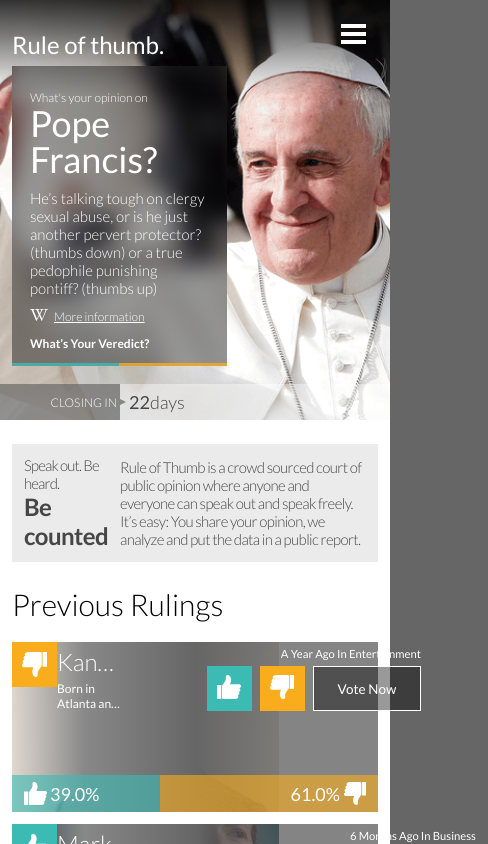
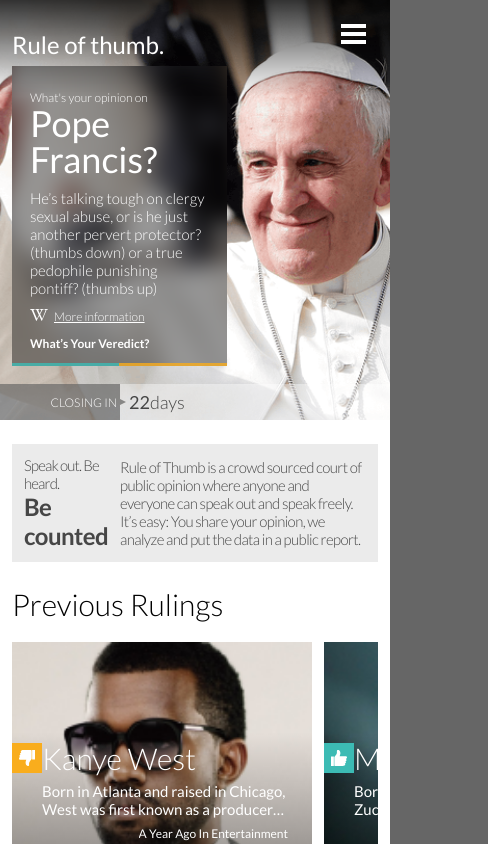
Before and after one commit to japolacios/nextjs-app-redux-toolkit, a Next.js app: page / in a window 390 px wide. Shown: the top 844 px of the page, 488 px wide, since content can reach past the window. Built offline with nearby package versions, Linux system fonts and the light colour scheme.

Commit message:
box-layout added, minor media query fixes

```diff
--- a/components/List.js
+++ b/components/List.js
@@ -24,7 +24,7 @@
         <h1>Previous Rulings</h1>
       </div>
       {people.length ? (
-        <div className="list">
+        <div className="list box">
           {people.map((person, index) => {
             return <PersonCard data={person} personId={index} />;
           })}
--- /dev/null
+++ b/styles/_box-layout.scss
@@ -0,0 +1,136 @@
+.list {
+  &.box {
+    display: flex;
+    flex-wrap: wrap;
+    justify-content: space-between;
+    .card {
+      width: 348px;
+      height: 348px;
+      justify-content: flex-end;
+      background-size: cover;
+      background-position: center;
+      .layer {
+        background: no-repeat
+          linear-gradient(
+            180deg,
+            rgba(0, 0, 0, 0.0001) 0%,
+            rgba(0, 0, 0, 0.6) 100%
+          );
+        height: 70%;
+        top: unset;
+        bottom: 0;
+      }
+      .info-wrapper {
+        display: flex;
+        flex-direction: column;
+        h2 {
+          -webkit-line-clamp: 2;
+        }
+        .info {
+          .global-score {
+            flex: 2 1 auto;
+            align-items: flex-end;
+            .overall-votes {
+              width: $tablet-thumb-box-size;
+              height: $tablet-thumb-box-size;
+              img {
+                width: $tablet-thumb-image-size;
+                height: $tablet-thumb-image-size;
+              }
+            }
+          }
+          .text-wrapper {
+            flex: 3 1 auto;
+            padding-right: 2em;
+            p {
+              font-size: 0.83em;
+            }
+          }
+        }
+        .voting {
+          flex: 1 1 auto;
+          padding-right: 2em;
+          margin: 0 0 0.5em;
+          p {
+            margin-bottom: 1em;
+            font-size: 0.67em;
+          }
+          .vote {
+            button {
+              width: $tablet-thumb-box-size;
+              height: $tablet-thumb-box-size;
+              img {
+                width: $tablet-thumb-image-size;
+                height: $tablet-thumb-image-size;
+              }
+            }
+            .vote-button {
+              font-size: 0.83em;
+              height: 38px;
+            }
+          }
+        }
+      }
+      .vote-bar {
+        height: 36px;
+        .section-bar {
+          p {
+            font-size: 1em;
+          }
+          img {
+            width: $tablet-thumb-image-size;
+            height: $tablet-thumb-image-size;
+          }
+        }
+      }
+    }
+    @media all and (max-width: 768px) {
+      .card {
+        width: 351px;
+        height: 351px;
+      }
+    }
+    @media all and (max-width: 550px) {
+      flex-wrap: nowrap;
+      overflow-y: scroll;
+      .card {
+        min-width: 300px;
+        height: 300px;
+        margin-right: 1em;
+        .info-wrapper {
+          .info {
+            //align-items: center;
+            .global-score {
+              margin-top: -0.5em;
+            }
+            .text-wrapper {
+              h2 {
+                font-size: 2.5em;
+              }
+              p {
+                font-size: 1.25em;
+              }
+            }
+          }
+          .voting {
+            p {
+              font-size: 1em;
+            }
+            .vote {
+              .vote-button {
+                font-size: 1.25em;
+              }
+            }
+          }
+        }
+        .vote-bar {
+          .section-bar {
+            p {
+              font-size: 1.5em;
+            }
+          }
+        }
+      }
+    }
+  }
+}
--- a/styles/_card.scss
+++ b/styles/_card.scss
@@ -63,7 +63,8 @@
       }
     }
   }
-  @media all and (min-width: 768px) {
+
+  @media all and (max-width: 768px) {
     height: 142px;
     background-position: -5%;
   }
--- a/styles/_overall-box.scss
+++ b/styles/_overall-box.scss
@@ -14,7 +14,7 @@
   &.negative {
     background-color: $color-yellow-negative;
   }
-  @media all and (min-width: 768px) {
+  @media all and (max-width: 768px) {
     width: $tablet-thumb-box-size;
     height: $tablet-thumb-box-size;
     img {
--- a/styles/_vote-bar.scss
+++ b/styles/_vote-bar.scss
@@ -26,7 +26,7 @@
     justify-content: flex-end;
     background-color: rgba($color-yellow-negative, $alpha: 0.6);
   }
-  @media all and (min-width: 768px) {
+  @media all and (max-width: 768px) {
     height: 36px;
     .section-bar {
       img {
--- a/styles/_vote.scss
+++ b/styles/_vote.scss
@@ -49,7 +49,7 @@
       }
     }
   }
-  @media all and (min-width: 768px) {
+  @media all and (max-width: 768px) {
     .vote {
       button {
         height: $tablet-thumb-box-size;
--- a/styles/globals.scss
+++ b/styles/globals.scss
@@ -1,5 +1,6 @@
 @import "vars";
 @import "list";
+@import "box-layout";
 @import "card";
 
 html,
```
